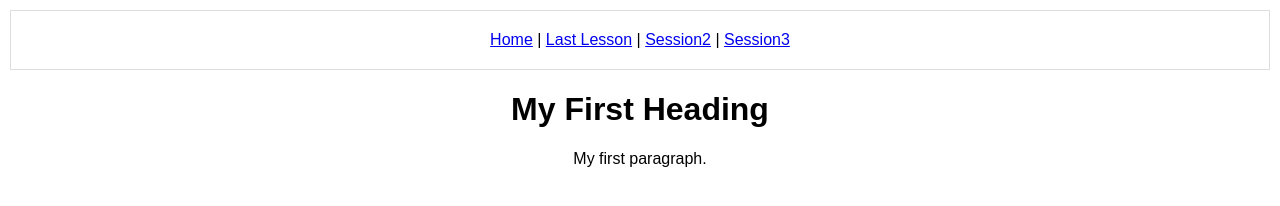
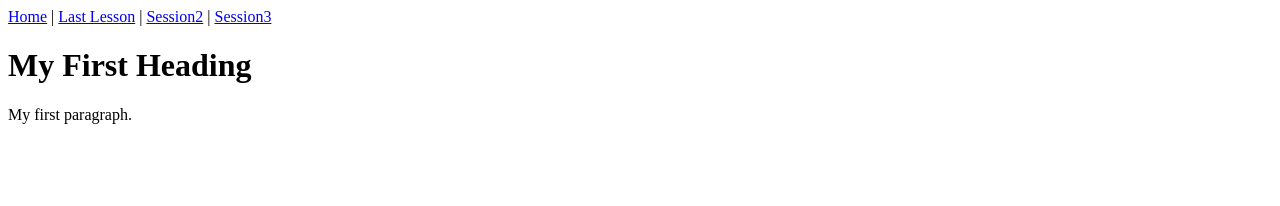
Before and after one commit to codepractice1/webtutorial1, a plain HTML site: page index.html in a window 1280 px wide. Drawn offline with Linux system fonts and the light colour scheme; files that its build step writes are made by us from their sources.

Commit message:
Update index.html

```diff
--- a/index.html
+++ b/index.html
@@ -4,7 +4,7 @@
     <meta charset="UTF-8"> <!-- Sets the character encoding for the document -->
     <meta name="viewport" content="width=device-width, initial-scale=1.0"> <!-- Ensures proper responsive behavior on mobile devices -->
     <title>Simple HTML Layout</title> <!-- Sets the title of the webpage -->
-    <link rel="stylesheet" href="../css/styles.css"> <!-- Links the external CSS file -->
+
     <base href="https://codepractice1.github.io/webtutorial1/" />
 
 </head>
```
